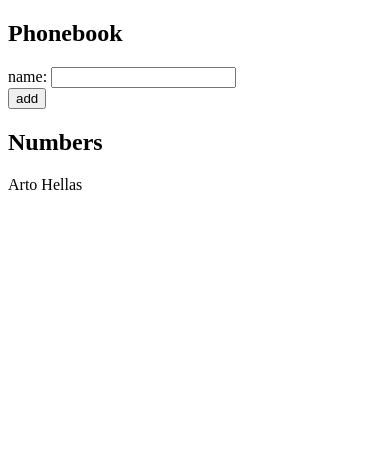
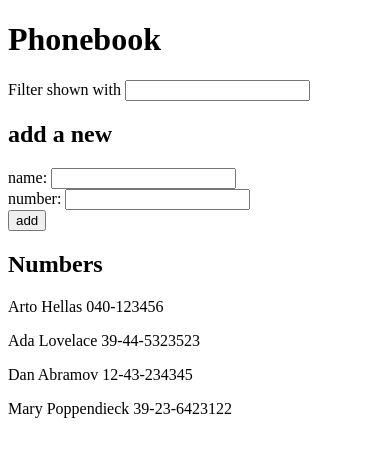
Before and after one commit to jalasem/fullstackopen-ex, a React (Create React App) app in the folder part2/phonebook/: page / in a window 390 px wide. Shown: the top 456 px of the page. Built offline with nearby package versions, Linux system fonts and the light colour scheme.

Commit message:
feat: phonebook step 3 & 4

```diff
--- a/part2/phonebook/src/App.js
+++ b/part2/phonebook/src/App.js
@@ -2,35 +2,53 @@ import React, { useState } from 'react'
 
 const App = () => {
   const [ persons, setPersons ] = useState([
-    { name: 'Arto Hellas' }
+    { name: 'Arto Hellas', number: '040-123456' },
+    { name: 'Ada Lovelace', number: '39-44-5323523' },
+    { name: 'Dan Abramov', number: '12-43-234345' },
+    { name: 'Mary Poppendieck', number: '39-23-6423122' }
   ])
   const [ newName, setNewName ] = useState('')
+  const [ newNumber, setNewNumber ] = useState('')
+  const [filter, setFilter] = useState('')
 
   const handleSubmit = e => {
     e.preventDefault()
 
     if (persons.find(person => person.name === newName)) {
-      alert(`${newName} is already added to the phonebook`)
+      alert(`${newName} is already added to the numberbook`)
       return
     }
+    // else if (persons.find(person => person.number === newnumber)) {
+    //   alert(`${newnumber} is already added to the numberbook`)
+    //   return
+    // }
 
-    setPersons(persons => persons.concat({ name: newName }))
+    setPersons(persons => persons.concat({ name: newName, number: newNumber }))
     setNewName('')
+    setNewNumber('')
   }
+
+  const filtered = filter.trim().length ? persons.filter(person => person.name.toLowerCase().includes(filter.toLowerCase())) : persons
 
   return (
     <div>
-      <h2>Phonebook</h2>
+      <h1>Phonebook</h1>
+      <p>Filter shown with <input value={filter} onInput={e => setFilter(e.target.value)} /></p>
+
+      <h2>add a new</h2>
       <form onSubmit={handleSubmit}>
         <div>
           name: <input value={newName} onInput={ e => setNewName(e.target.value)} />
+        </div>
+        <div>
+          number: <input value={newNumber} onInput={ e => setNewNumber(e.target.value)} />
         </div>
         <div>
           <button type="submit">add</button>
         </div>
       </form>
       <h2>Numbers</h2>
-      {persons.map((person, personIndex) => <p key={`person-${personIndex}`}>{person.name}</p>)}
+      {filtered.map((person, personIndex) => <p key={`person-${personIndex}`}>{person.name} {person.number}</p>)}
     </div>
   )
 }
```
